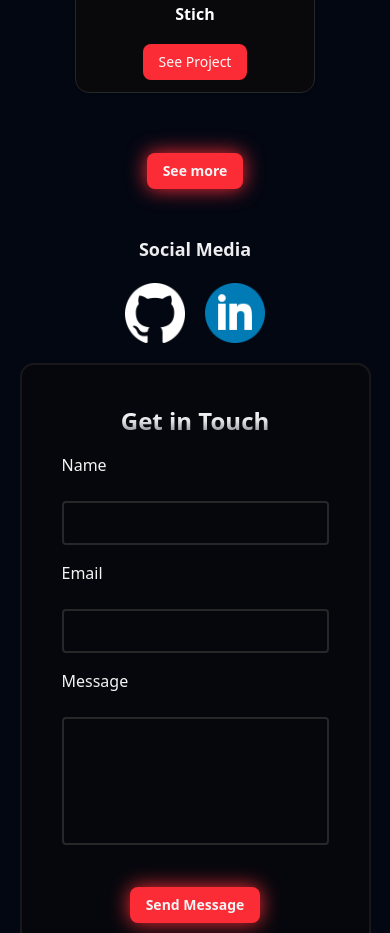
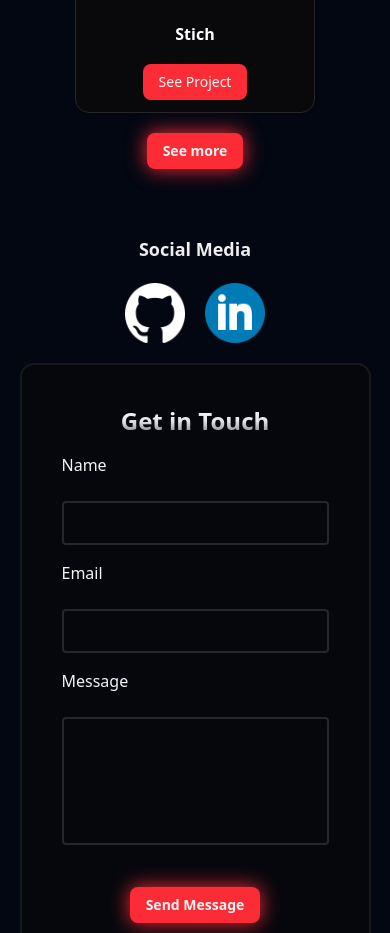
Before and after one commit to hakenshi/portifolio-felipe-kafka-dev, a React (Vite) app: page / in a window 390 px wide. Shown: the part 1500-2433 px from the top of the page. Built offline with nearby package versions, Linux system fonts and the light colour scheme.

Commit message:
ajusta o espaçamento do botão "See more" na seção de projetos

```diff
--- a/src/components/projects.tsx
+++ b/src/components/projects.tsx
@@ -13,7 +13,7 @@ export default function Projects() {
                 {projects.slice(0, 3).map((project) => (
                     <ProjectCard key={project.id} project={project} />
                 ))}
-                <div className="w-full grid place-items-center col-span-3 mt-10 md:mt-20">
+                <div className="w-full grid place-items-center col-span-3 mt-auto md:mt-20">
                     <Link to={{
                         hash: "#projects",
                         pathname: "/projects"
```
